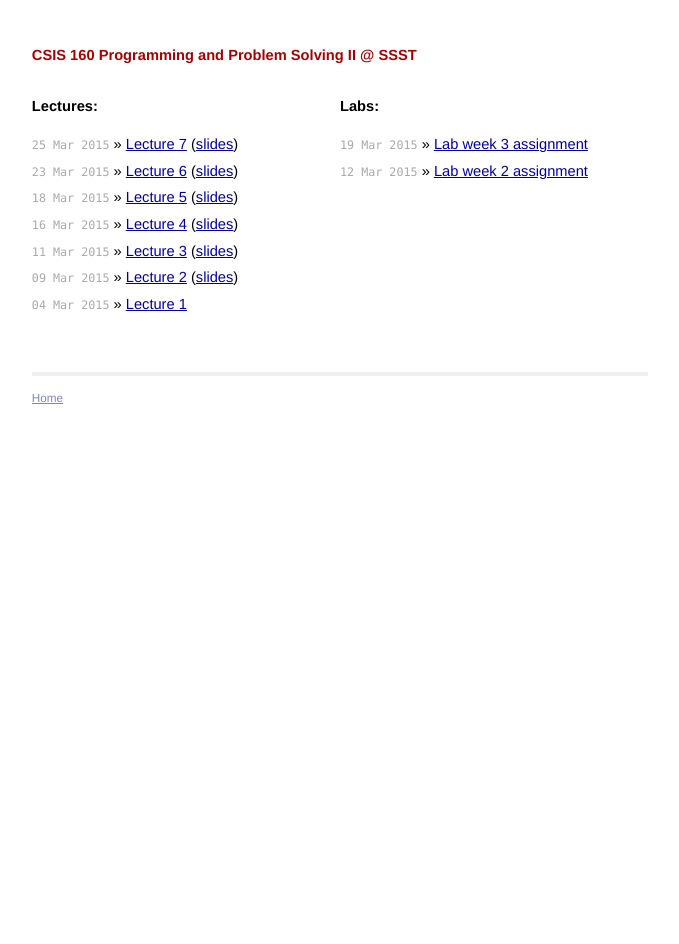
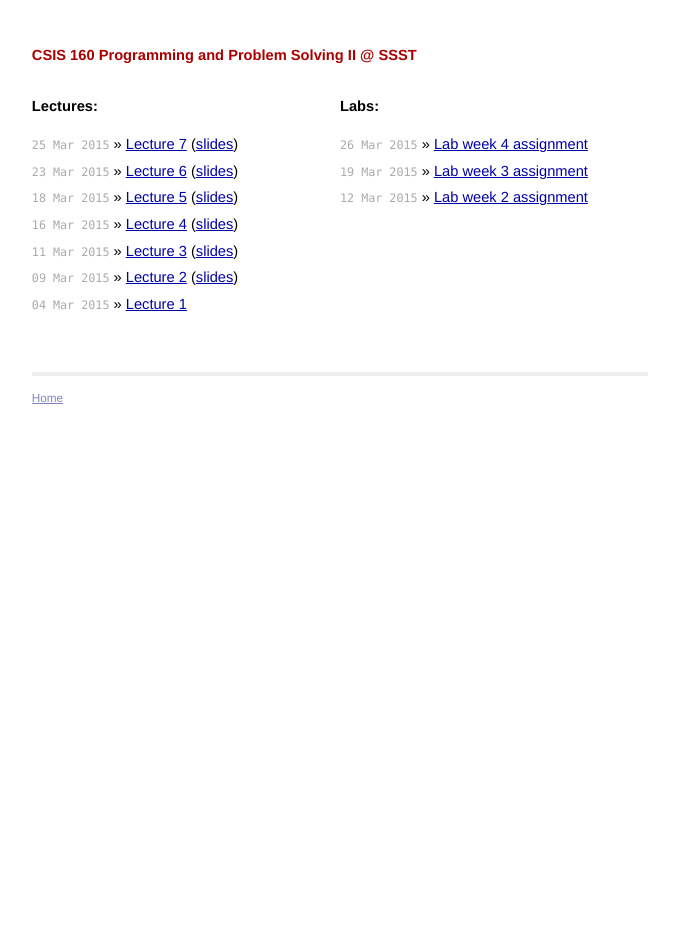
Before and after one commit to csis160/csis160.github.io, a Jekyll site: the page built from index.html, in a window 1280 px wide. Shown: the whole page, without its empty margins (300-979 px from the left). Built offline with Jekyll 4.4.1, drawn with Linux system fonts in a browser that asks for light colours.

Commit message:
added lab week 4 material

```diff
--- a/index.html
+++ b/index.html
@@ -54,6 +54,7 @@ title: CSIS 160 Programming and Problem Solving II, SSST
     <div id="lectures">
       <h1>Labs:</h1>
       <ul class="posts" class="rightcol">
+          <li><span>26 Mar 2015</span> &raquo; <a href="pdf/lab-week-04.pdf">Lab week 4 assignment</a></li>
           <li><span>19 Mar 2015</span> &raquo; <a href="pdf/lab-week-03.pdf">Lab week 3 assignment</a></li>
           <li><span>12 Mar 2015</span> &raquo; <a href="pdf/lab-week-02.pdf">Lab week 2 assignment</a></li>
       </ul>
```
Also changed, not shown: 1 other file.
